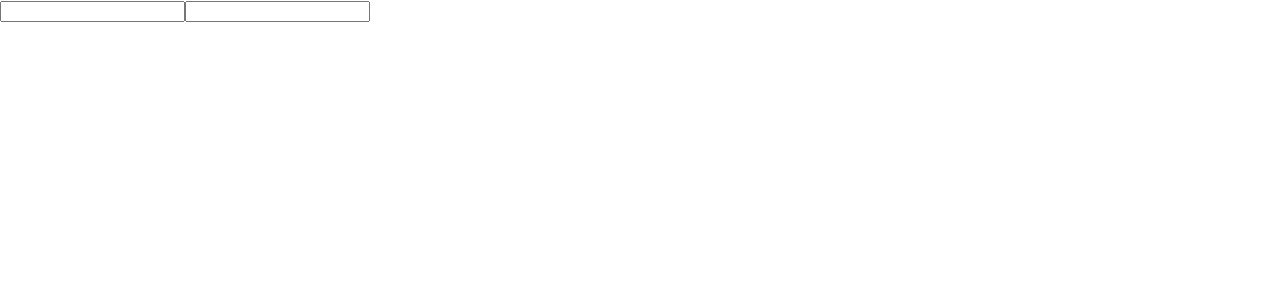
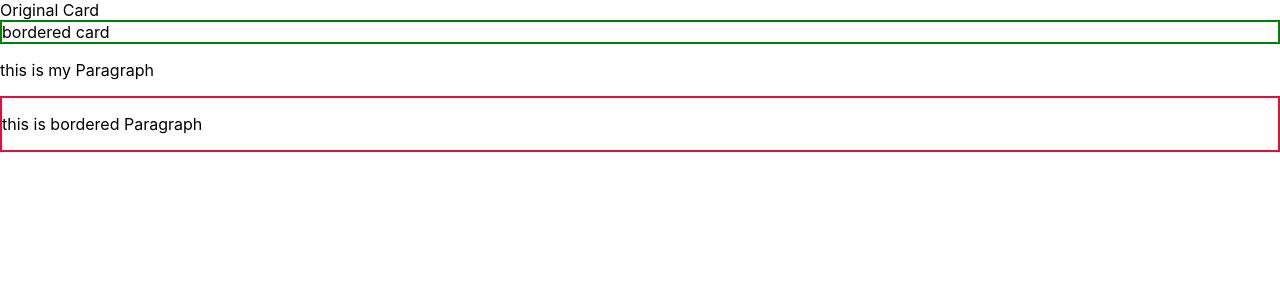
Before and after one commit to WatheqAlshowaiter/ReactForBegginers, a React (Create React App) app: page / in a window 1280 px wide. Shown: the top 300 px of the page. Built offline with nearby package versions, Linux system fonts and the light colour scheme.

Commit message:
3 - Higher order Components (HOC)

```diff
--- a/src/App.js
+++ b/src/App.js
@@ -1,19 +1,15 @@
 import React from "react";
 import "./App.css";
+import Card, { CardWithBorder } from "./HOC/Card";
+import Paragraph, { BorderedParagraph } from "./HOC/Paragraph";
 
 function App() {
-	// const [inputValue, setInputValue] = React.useState("initial value"); // using states (controlled component)
-	// const inputRef = React.createRef();
-	const [disabled, disapleInput] = React.useState(false);
-	const changeOtherImput = (e) => {
-		// inputRef.current.value = e.target.value;
-		disapleInput(e.target.value === "welcome");
-	};
-
 	return (
 		<>
-			<input type="text" onChange={changeOtherImput} />
-			<input type="text" disabled={disabled} />
+			<Card>Original Card</Card>
+			<CardWithBorder>bordered card</CardWithBorder>
+			<Paragraph>this is my Paragraph </Paragraph>
+			<BorderedParagraph>this is bordered Paragraph</BorderedParagraph>
 		</>
 	);
 }
--- /dev/null
+++ b/src/HOC/Card.jsx
@@ -0,0 +1,9 @@
+import React from "react";
+import "./card-styles.css";
+import withBorder from "./withBorder";
+
+export default function Card(props) {
+	return <div>{props.children}</div>;
+}
+
+export const CardWithBorder = withBorder(Card, 'green');
--- /dev/null
+++ b/src/HOC/Paragraph.jsx
@@ -0,0 +1,13 @@
+import React from "react";
+import "./card-styles.css";
+import withBorder from "./withBorder";
+
+export default function Paragraph(props) {
+	return (
+		<article>
+			<p>{props.children}</p>
+		</article>
+	);
+}
+
+export const BorderedParagraph = withBorder(Paragraph, 'crimson')
--- /dev/null
+++ b/src/HOC/card-styles.css
@@ -0,0 +1,3 @@
+.border {
+	border: 2px solid;
+}
--- /dev/null
+++ b/src/HOC/withBorder.jsx
@@ -0,0 +1,11 @@
+import React from "react";
+
+export default function withBorder(Component, color) {
+	return function Border(props) {
+		return (
+			<div className="border" style={{ borderColor: color }}>
+				<Component {...props} />
+			</div>
+		);
+	};
+}
```
Also changed, not shown: src/card-syles.css (+2 -11 lines).
